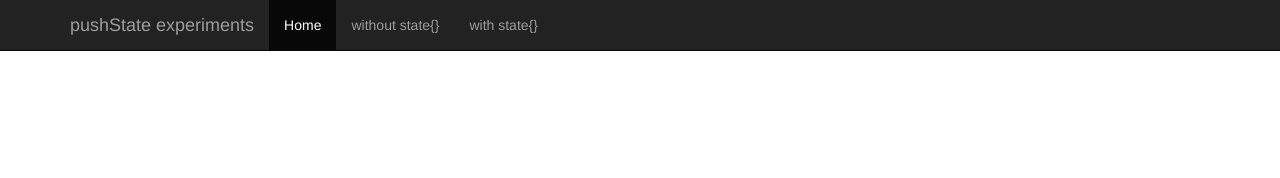
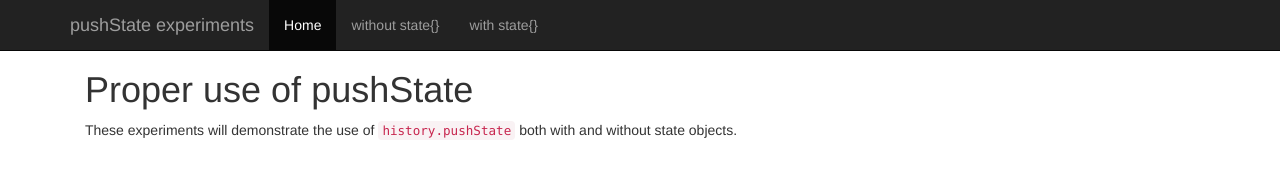
Before and after one commit to pushstate/pushstate.github.io, a plain HTML site: page index.html in a window 1280 px wide. Drawn offline with Linux system fonts and the light colour scheme.

Commit message:
description

```diff
--- a/index.html
+++ b/index.html
@@ -3,7 +3,7 @@
     <head>
         <meta charset="utf-8">
         <meta name="viewport" content="width=device-width, initial-scale=1, shrink-to-fit=no">
-    <meta name="description" content="A selection of shoes."/>
+        <meta name="description" content="Examples of the use of the browser history API and pushState/popState events."/>
         <title>Push State with no State Object</title>
         <link rel="stylesheet" href="bootstrap.min.css" >
         <style type="text/css">
@@ -62,3 +62,12 @@
         </div>
     </nav>
     <div class="container">
+
+    <div class="col-sm-12">
+        <h1>Proper use of pushState</h1>
+        <p>These experiments will demonstrate the use of <code>history.pushState</code> both with and without state objects.</p>
+    </div>
+
+    </div>
+    </body>
+</html>
```
Lines whose indentation alone changed are shown as unchanged.
